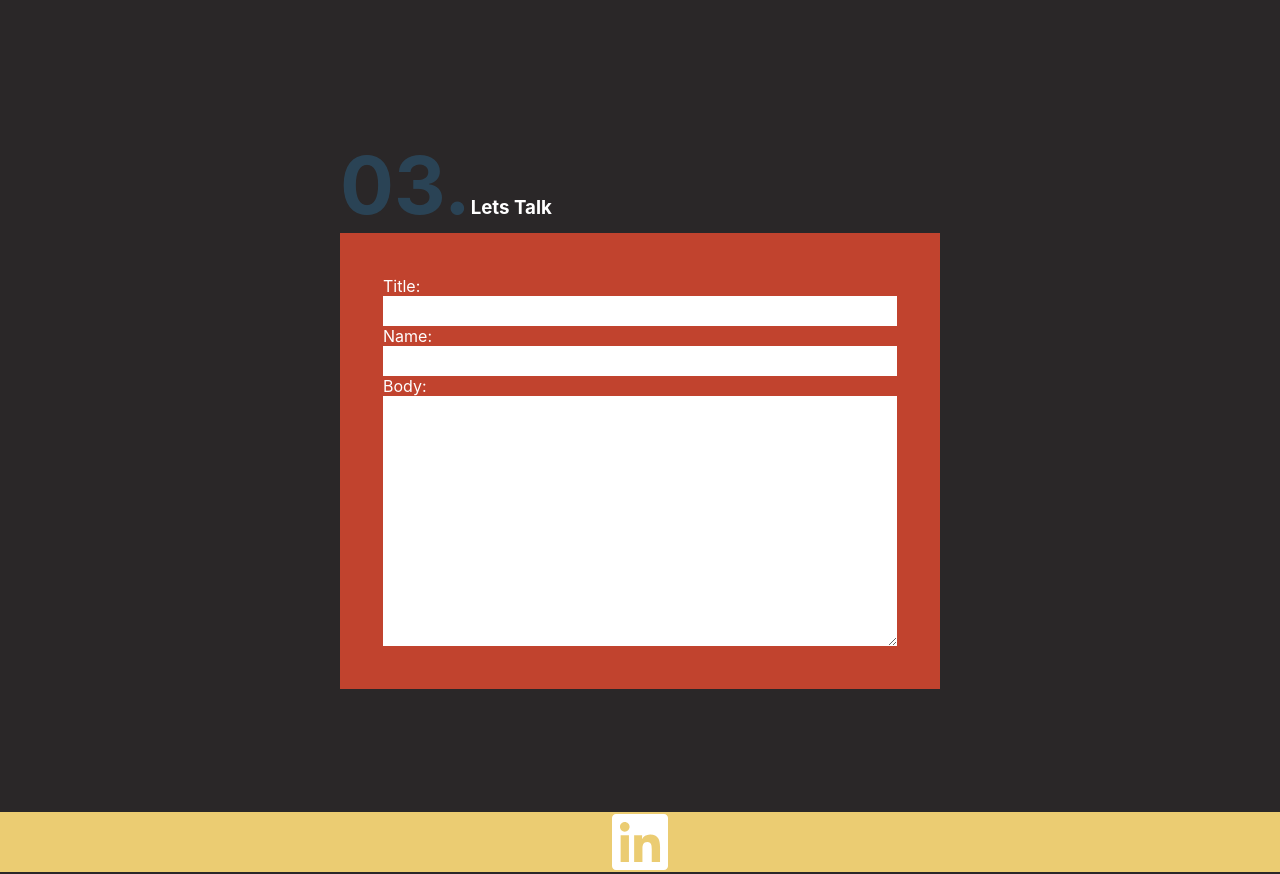
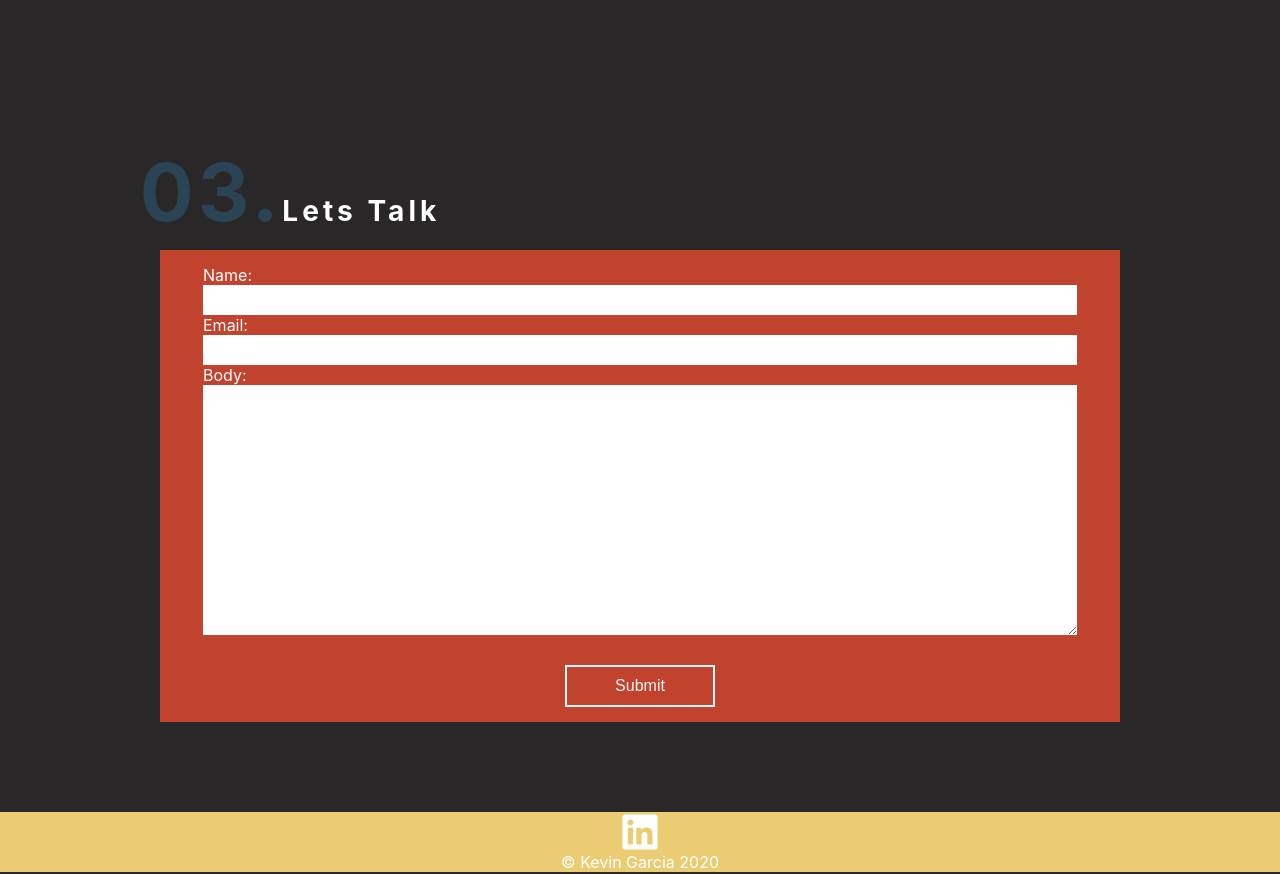
Before and after one commit to Germs31/k-dot-g, a React (Create React App) app: page / in a window 1280 px wide. Shown: the part 2500-3374 px from the top of the page. Built offline with nearby package versions, Linux system fonts and the light colour scheme.

Commit message:
form styled better, copyright added

```diff
--- a/src/components/Contact.js
+++ b/src/components/Contact.js
@@ -3,16 +3,21 @@ import React from 'react';
 const Contact = () => {
     return (
         <div className="contact">
+            <div className="contact-title">
+                <h3><span className="contact-num">03.</span>Lets Talk</h3>
+            </div>
             <div className="form-container">
-                <h3><span className="contact-num">03.</span>Lets Talk</h3>
                 <form>
-                    <label>Title:</label>
+                    <label>Name:</label>
                     <input type="text" />
-                    <label>Name:</label>
+                    <label>Email:</label>
                     <input type="text" />
                     <label>Body:</label>
                     <textarea type="text" />
                 </form>
+                <div className="form-btn-container">
+                    <button className="form-btn">Submit</button>
+                </div>
             </div>
         </div>
     )
--- a/src/components/Footer.js
+++ b/src/components/Footer.js
@@ -5,6 +5,7 @@ const Footer = () => {
     return (
         <footer>
             <FaLinkedin className="footer-icon"/>
+            <p>© Kevin Garcia 2020</p>
         </footer>
     )
 }
--- a/src/scss/App.scss
+++ b/src/scss/App.scss
@@ -218,12 +218,12 @@ nav{
         .fun-fact{
             padding: 30px;
             h3 {
-                margin-bottom: 25px;
+                margin-bottom: 35px;
                 font-size: 2.5rem;
             }
 
             p{
-
+                font-size: 1.2rem;
             }
         }
     }
@@ -254,19 +254,28 @@ nav{
 .contact{
     height: 100vh;
     display: flex;
+    flex-direction: column;
     justify-content: center;
     align-items: center;
+    .contact-title{
+        margin: 40px 700px 10px 0;
+        font-weight: 500;
+        letter-spacing: 4px;
+        font-size: 1.5rem;
         .contact-num{
             font-size: 5rem;
             opacity: .3;
             color: $main-blue;
         }
+    }
+    .form-container{
+        width: 75%;
+        background: $main-red;
         form{
             display: flex;
             flex-direction: column;
-        width: 600px;
-        padding: 43px;
-        background: $main-red;
+            width: 100%;
+            padding: 15px 43px;
             input, textarea{
                 height: 30px;
                 border: none;
@@ -277,6 +286,28 @@ nav{
                 height: 250px;
             }
         }
+
+        .form-btn-container{
+            display: flex;
+            justify-content: center;
+            .form-btn{
+                font-size: 1rem;
+                background: transparent;
+                border: 2px solid #f7f7f7;
+                color: #f7f7f7;
+                margin: 15px 0;
+                padding: 10px;
+                width: 150px;
+                transition: .3s;
+                outline: none;
+                &:hover{
+                    font-size: 1.2rem;
+                    cursor: pointer;
+                }
+            }
+        }
+
+    }
 }
 
 
@@ -284,6 +315,7 @@ footer {
     height: 60px;
     background: $main-yellow;
     display: flex;
+    flex-direction: column;
     align-items: center;
     justify-content: center;
 
```
Lines whose indentation alone changed are shown as unchanged.
